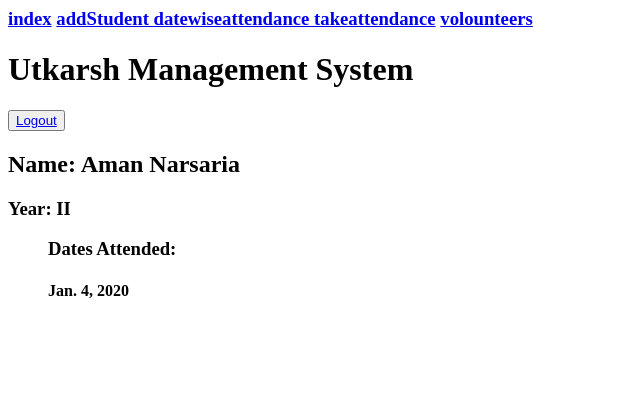
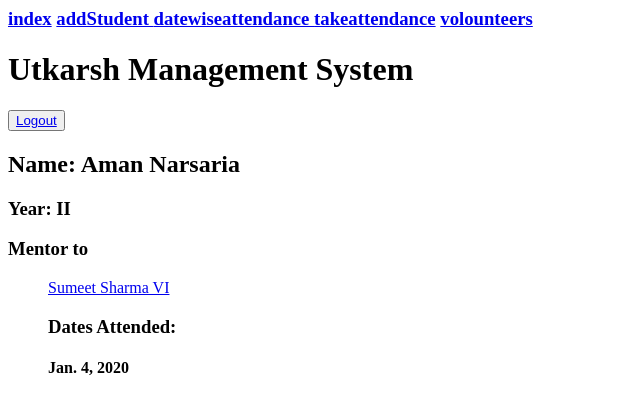
Before and after one commit to darmis007/ums, a Django app: page /attendance/volounteer/4 in a window 1280 px wide. Shown: the top 414 px of the page, without its empty margins (0-640 px from the left). Run offline with Django 3.2, Linux system fonts and the light colour scheme; a user stored in the database is signed in; data comes from the database, SQL or seed files in the repository; both versions use the stored data as it was after the commit.

Commit message:
change in volounteer

```diff
--- a/utkarsh/attendance/templates/details_volounteer.html
+++ b/utkarsh/attendance/templates/details_volounteer.html
@@ -4,6 +4,12 @@
 
 <h2>Name:   {{volounteer.volounteer_name}}</h2>
 <h3>Year:   {{volounteer.volounteer_year}}</h3>
+<h3>Mentor to</h3>
+<ul>
+{% for student in students%}
+<a href={% url 'student_details' student.id %}>{{student.name}} {{student.standard}} </a>
+{% endfor%}
+</ul>
 <ul>
 <h3>Dates Attended:</h3>
 {% for d in attendance%}
--- a/utkarsh/attendance/views.py
+++ b/utkarsh/attendance/views.py
@@ -51,6 +51,7 @@ def volounteer_details(request,id):
     context['user']=User.username
     context['volounteer']=Volounteer.objects.get(id=id)
     context['attendance']=volounteerAttendance.objects.filter(volounteer_name1=Volounteer.objects.get(id=id),has_attended='Present')
+    context['students']=Student.objects.filter(mentor=Volounteer.objects.get(id=id))
     return render(request,'details_volounteer.html',context)
 
 @login_required
--- a/utkarsh/utkarsh/settings.py
+++ b/utkarsh/utkarsh/settings.py
@@ -25,7 +25,7 @@ SECRET_KEY = 'zxp*sof*nsesity6^jsa_3-9(z&v0itr3_l3jwqsf&m$*^&m0f'
 # SECURITY WARNING: don't run with debug turned on in production!
 DEBUG = False
 
-ALLOWED_HOSTS = []
+ALLOWED_HOSTS = ['127.0.0.1', '.pythonanywhere.com']
 
 
 # Application definition
```
Also changed, not shown: utkarsh/db.sqlite3.
